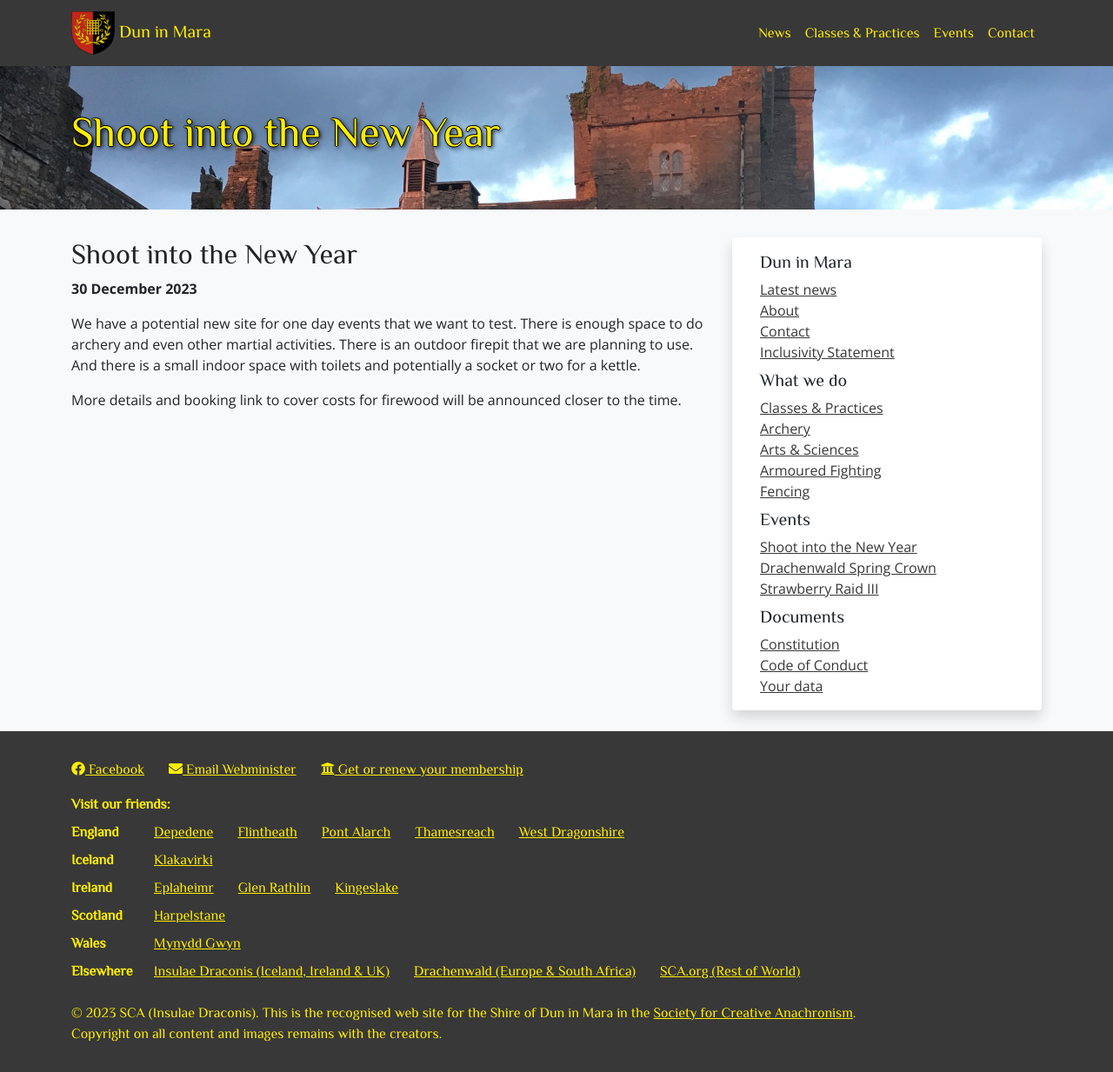
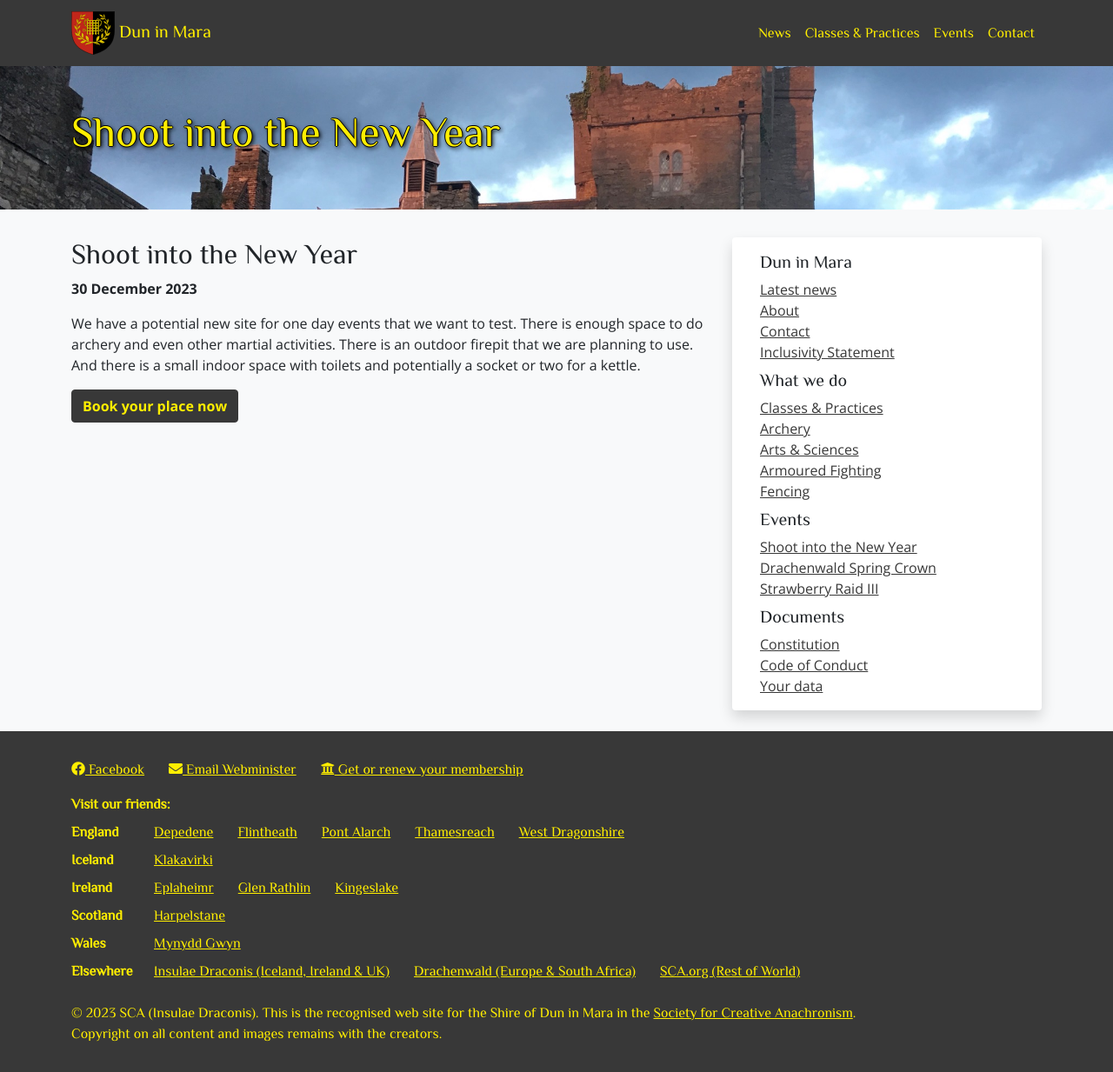
Before and after one commit to drachenwald/dun-in-mara, a Jekyll site: the page built from events/2023/shoot-ny/index.md, in a window 1280 px wide. Shown: the whole page at 87% size. Built offline with Jekyll 4.4.1, drawn with Linux system fonts in a browser that asks for light colours; comment, search, counter and statistics services are not loaded.

Commit message:
NY Shoot info updates

```diff
--- a/events/2023/shoot-ny/index.md
+++ b/events/2023/shoot-ny/index.md
@@ -12,4 +12,4 @@ We have a potential new site for one day events that we want to test. There is e
 There is an outdoor firepit that we are planning to use.
 And there is a small indoor space with toilets and potentially a socket or two for a kettle.
 
-More details and booking link to cover costs for firewood will be announced closer to the time.
+<a href="https://fienta.com/shoot-into-the-new-year" class="btn btn-primary">Book your place now</a>
```
Also changed, not shown: archery.md (+2 -0 lines).
